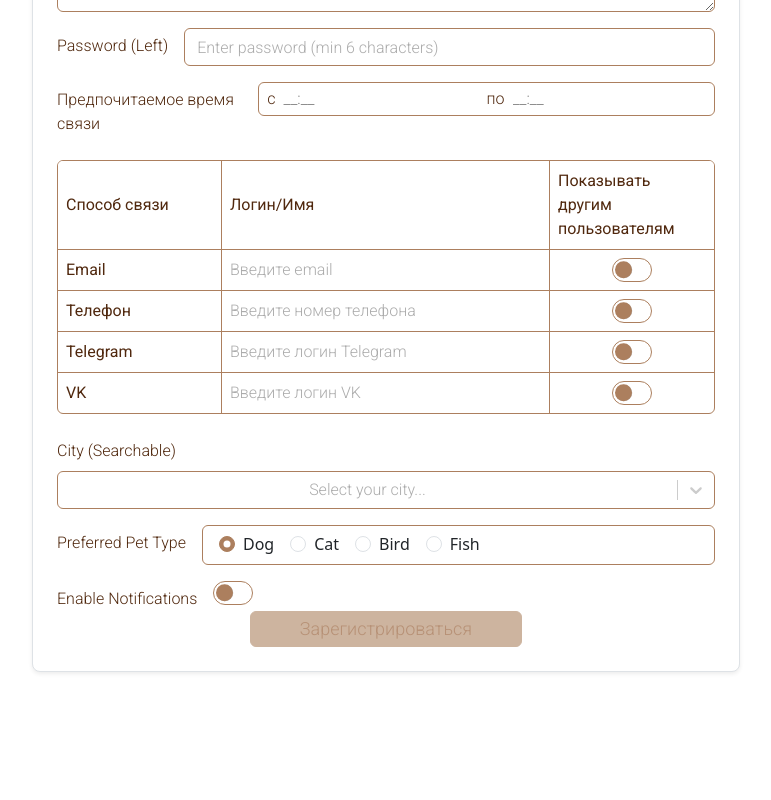
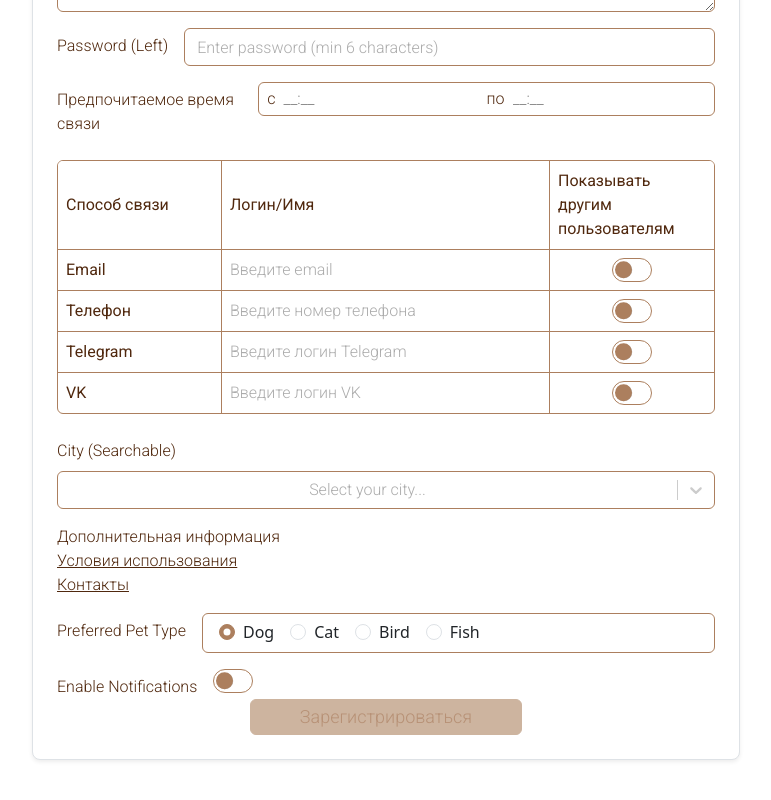
Before and after one commit to PetMatchNSU/PetMatch-frontend, a React (Vite) app: page / in a window 1280 px wide. Shown: the part 713-1513 px from the top of the page, without its empty margins (254-1025 px from the left). Before the commit the page ends 1457 px from the top, so only its background shows below. Built offline with nearby package versions, Linux system fonts and the light colour scheme.

Commit message:
Link block (#11)
* link block

* fix

```diff
--- /dev/null
+++ b/src/components/LinksBlock/LinksBlock.module.css
@@ -0,0 +1,33 @@
+.linksBlock {
+  margin-bottom: 1rem;
+  text-align: start;
+  gap: 4px;
+}
+
+.title {
+  font-family: 'Roboto', sans-serif;
+  font-weight: 300;
+  font-size: 16px;
+  color: #50280E;
+  display: block;
+}
+
+.links {
+  display: flex;
+  flex-direction: column;
+}
+
+.link {
+  text-decoration: underline;
+  text-decoration-thickness: 1px;
+  font-family: 'Roboto', sans-serif;
+  font-weight: 300;
+  font-size: 16px;
+  color: #50280E;
+  transition: color 0.15s ease-in-out;
+}
+
+.link:hover {
+  color: #AC7F5E;
+  text-decoration: underline;
+}
--- /dev/null
+++ b/src/components/LinksBlock/LinksBlock.tsx
@@ -0,0 +1,38 @@
+import React from 'react';
+import { Link } from 'react-router-dom';
+import styles from './LinksBlock.module.css';
+
+interface LinksBlockProps {
+  title?: string;
+  links?: Array<{
+    text: string;
+    to: string;
+  }>;
+}
+
+const LinksBlock: React.FC<LinksBlockProps> = ({
+  title = "Label",
+  links = [
+    { text: "Пользовательское соглашение", to: "/user-agreement" },
+    { text: "Политика обработки персональных данных", to: "/privacy-policy" }
+  ]
+}) => {
+  return (
+    <div className={styles.linksBlock}>
+      <div className={styles.title}>{title}</div>
+      <div className={styles.links}>
+        {links.map((link, index) => (
+          <Link
+            key={index}
+            to={link.to}
+            className={styles.link}
+          >
+            {link.text}
+          </Link>
+        ))}
+      </div>
+    </div>
+  );
+};
+
+export default LinksBlock;
--- /dev/null
+++ b/src/components/LinksBlock/index.ts
@@ -0,0 +1,2 @@
+export { default } from './LinksBlock';
+export * from './LinksBlock';
--- a/src/pages/Home.tsx
+++ b/src/pages/Home.tsx
@@ -9,6 +9,7 @@ import Input, { LabelPosition } from '../components/Input/Input';
 import Button from '../components/Button/Button';
 import RadioButton from '../components/RadioButton/RadioButton';
 import Select from '../components/Select/Select';
+import LinksBlock from '../components/LinksBlock';
 import Toggle from '../components/Toggle/Toggle';
 import PreferredTimeInput from '../components/PreferredTimeInput';
 import RegistrationTable from '../components/RegistrationTable';
@@ -251,6 +252,15 @@ const Home: React.FC = () => {
               error={errors.city?.message}
             />
 
+            {/* Link Block Example */}
+            <LinksBlock
+              title="Дополнительная информация"
+              links={[
+                { text: "Условия использования", to: "/terms" },
+                { text: "Контакты", to: "/contacts" }
+              ]}
+            />
+
             {/* RadioButton Example */}
             <RadioButton
               name="petType"
```
